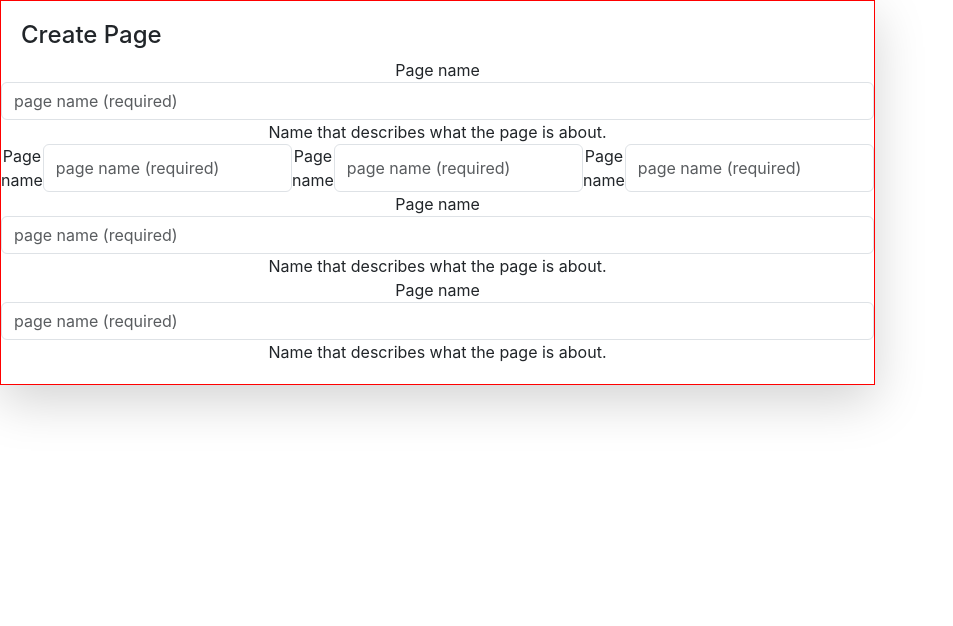
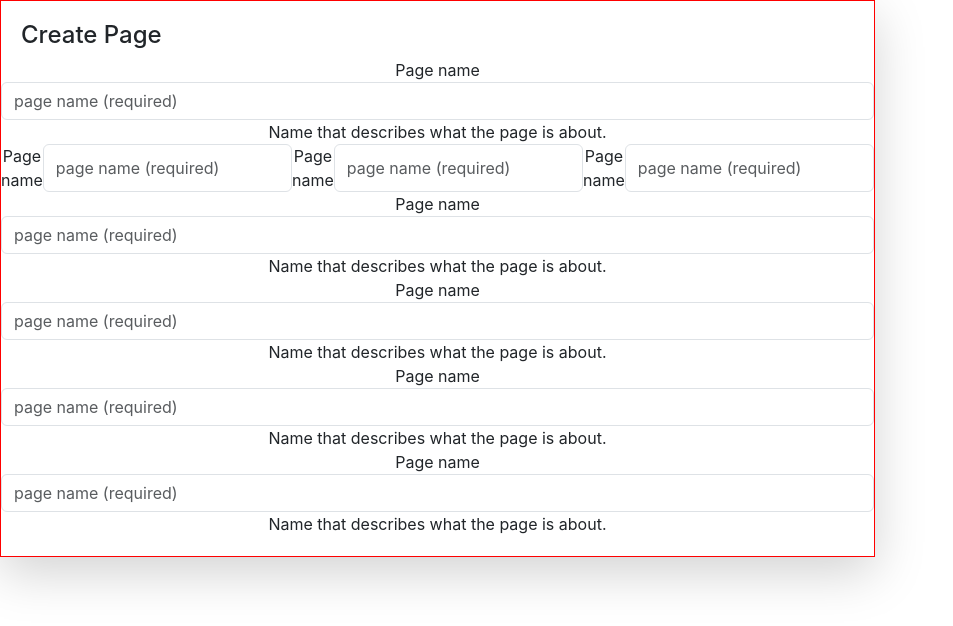
Before and after one commit to ravindarsahani3183/social-Networking, a React (Create React App) app: page /create in a window 1280 px wide. Shown: the top 626 px of the page, without its empty margins (0-953 px from the left). Built offline with nearby package versions, Linux system fonts and the light colour scheme.

Commit message:
update Profile header

```diff
--- a/src/Account/Create.js
+++ b/src/Account/Create.js
@@ -29,6 +29,16 @@ const Create = () => {
              <input type='text' name="name" placeholder='page name (required)' className='form-control'></input>
              <span>Name that describes what the page is about.</span>
             </div>
+            <div>
+             <label className='create-page-label'>Page name</label>
+             <input type='text' name="name" placeholder='page name (required)' className='form-control'></input>
+             <span>Name that describes what the page is about.</span>
+            </div>
+            <div>
+             <label className='create-page-label'>Page name</label>
+             <input type='text' name="name" placeholder='page name (required)' className='form-control'></input>
+             <span>Name that describes what the page is about.</span>
+            </div>
         </form>
       </div>
     </div>
```
